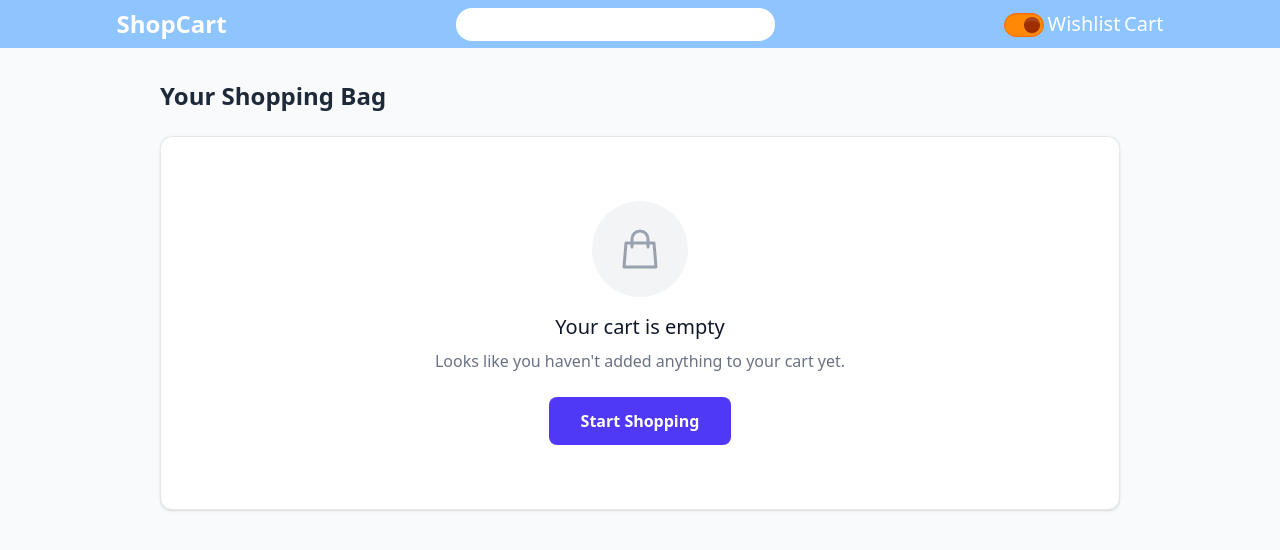
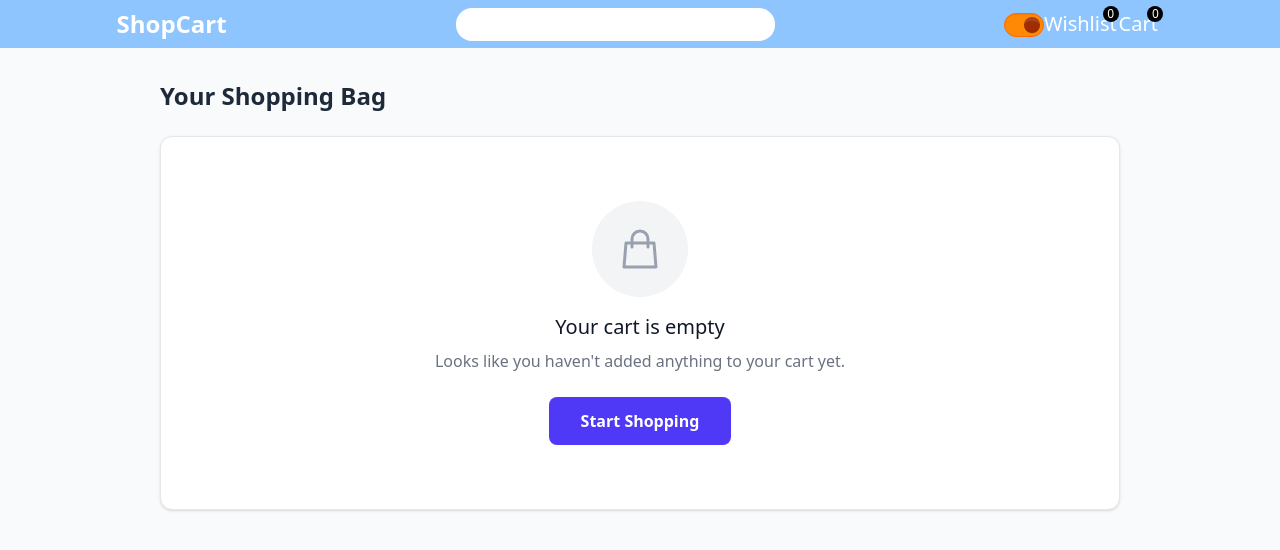
Before and after one commit to saurabhbansal2443/FSD-15-Ecommerce, a React (Vite) app: page /cart in a window 1280 px wide. Shown: the top 550 px of the page. Built offline with nearby package versions, Linux system fonts and the light colour scheme.

Commit message:
UseWishlsit and cart count hook and implemented too

```diff
--- a/src/Components/Navbar.jsx
+++ b/src/Components/Navbar.jsx
@@ -3,9 +3,11 @@ import SearchBar from "./SearchBar";
 import { Link } from "react-router-dom";
 import { ThemeContext } from "../Store/ThemeProvider";
 import { useContext } from "react";
+import UseWishlistAndCartCount from "../Hooks/UseWishlistAndCartCount";
 
 const Navbar = ({ hideSearchBar = false }) => {
   const { theme, setTheme } = useContext(ThemeContext);
+  const { cartCount, wishlistCount } = UseWishlistAndCartCount();
 
   const light =
     "h-12 w-screen border-2 border-blue-300 bg-blue-300 flex items-center justify-around";
@@ -31,11 +33,23 @@ const Navbar = ({ hideSearchBar = false }) => {
             className="toggle border-indigo-600 bg-indigo-500 checked:border-orange-500 checked:bg-orange-400 checked:text-orange-800"
           />
         </div>
-        <Link to={`/wishlist`} className="text-xl text-white ">
-          Wishlist
+        <Link
+          to={`/wishlist`}
+          className="h-full w-20 relative text-xl text-white "
+        >
+          Wishlist{" "}
+          <div className=" w-4 h-4 absolute bottom-4 right-0 bg-black text-white rounded-4xl text-xs flex justify-center items-center">
+            {wishlistCount}
+          </div>
         </Link>
-        <Link to={`/cart`} className="text-xl text-white ">
-          Cart
+        <Link
+          to={`/cart`}
+          className=" h-full w-12 relative text-xl text-white "
+        >
+          Cart{" "}
+          <div className=" w-4 h-4 absolute bottom-4 right-0 bg-black text-white rounded-4xl text-xs flex justify-center items-center">
+            {cartCount}
+          </div>
         </Link>
       </div>
     </div>
--- a/src/Components/ProductCard.jsx
+++ b/src/Components/ProductCard.jsx
@@ -6,7 +6,8 @@ import Wishlist from "../Icons/Wishlist";
 import UseIsProductInWishlist from "../Hooks/UseIsProductInWishlist";
 import UseWishlistproduct from "../Hooks/UseWishlistproduct";
 
-const ProductCard = ({ data }) => {
+const ProductCard2 = ({ data }) => {
+  console.log("product card render ");
   const { theme } = useContext(ThemeContext);
   const { title, price, discountPercentage, rating, brand, thumbnail, id } =
     data;
@@ -20,7 +21,7 @@ const ProductCard = ({ data }) => {
       <div
         onClick={(e) => {
           // e.stopPropagation();
-          e.preventDefault()
+          e.preventDefault();
           handleWishlist();
         }}
         className="absolute right-3 top-3"
@@ -63,5 +64,5 @@ const ProductCard = ({ data }) => {
     </Link>
   );
 };
-
+const ProductCard = React.memo(ProductCard2);
 export default ProductCard;
--- a/src/Hooks/UseProducts.jsx
+++ b/src/Hooks/UseProducts.jsx
@@ -1,18 +1,18 @@
-import React, { useEffect, useState } from "react";
+import React, { useEffect, useState, useCallback } from "react";
 import { useDispatch, useSelector } from "react-redux";
 import {
   addProductDataById,
   addProductsArrayByPage,
 } from "../app/ProductSlice";
 
-const UseProducts = (currentPage = 1 ) => {
+const UseProducts = (currentPage = 1) => {
   const dispatch = useDispatch();
   const homePageMap = useSelector((store) => store.product.homePageMap);
   const [productData, setProductData] = useState([]);
   const [loading, setLoading] = useState(true);
   const [error, setError] = useState(false);
 
-  async function getData() {
+  const getData = useCallback(async function () {
     try {
       let limit = 16;
       let skip = (currentPage - 1) * limit;
@@ -34,7 +34,7 @@ const UseProducts = (currentPage = 1 ) => {
     } finally {
       setLoading(false);
     }
-  }
+  }, []);
 
   useEffect(() => {
     const cacheProductData = homePageMap[currentPage];
@@ -44,7 +44,7 @@ const UseProducts = (currentPage = 1 ) => {
       setProductData(cacheProductData);
       setLoading(false);
     }
-  }, [currentPage]);
+  }, [currentPage, getData, homePageMap]);
   return { productData, loading, error };
 };
 
--- /dev/null
+++ b/src/Hooks/UseWishlistAndCartCount.jsx
@@ -0,0 +1,16 @@
+import React from "react";
+import { useSelector } from "react-redux";
+
+const UseWishlistAndCartCount = () => {
+  const cartDataMap = useSelector((store) => store.product.cartData);
+  const wishlistDataMap = useSelector((store) => store.product.wishlistData);
+  console.log(Object.keys(cartDataMap));
+  const cartCount = Object.keys(cartDataMap).length;
+  const wishlistCount = Object.keys(wishlistDataMap).length;
+
+  console.log(cartCount, wishlistCount);
+
+  return { cartCount, wishlistCount };
+};
+
+export default UseWishlistAndCartCount;
```
Also changed, not shown: src/Screens/Cart.jsx (+76 -23 lines).
